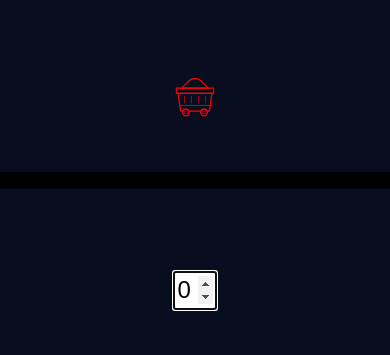
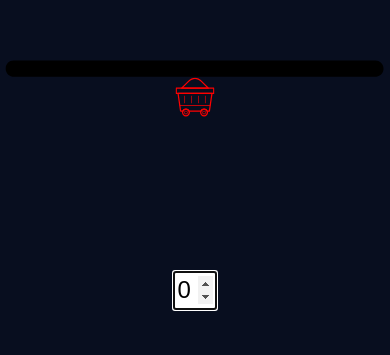
Before and after one commit to GuillaumeLiard/learn-x, a website: page index.html in a window 390 px wide. Shown: the part 489-844 px from the top of the page. Drawn offline with nearby package versions, Linux system fonts and the light colour scheme.

Commit message:
responsive try

```diff
--- a/xr/js/behaviors/masterBehavior.js
+++ b/xr/js/behaviors/masterBehavior.js
@@ -1,23 +1,26 @@
 var MasterBehavior = Mn.Behavior.extend({
     onAttach:function(){
+        this.model.set('tl',new TimelineMax());
         this.config();
         this.model.set('wInit',this.model.get('state1').main.width());
         this.model.set('wGame',this.view.$el.width());
-        this.model.set('tl',new TimelineMax());
 
         this.setPosition();
         _.bindAll(this,'handleResize');
         $(window).on('resize',this.handleResize);
+        this.triggerMethod('game:start');
     },
     setPosition:function(){
         // this.model.get('tl').fromTo(this.ui.path, 0, {fill:color1}, {fill:color5})
         this.model.get('tl').to(this.model.get('state1').main, 0, {left:this.model.get('state1').left, top:this.model.get('state1').top})
-            .to(this.model.get('state1').main, 0, {xPercent:-50, yPercent:-50});
+            .to(this.model.get('state1').main, 0, {xPercent:this.model.get('state1').xPercent, yPercent:this.model.get('state1').yPercent});
         this.handleResize();
     },
     handleResize:function(){
         this.model.set('wGame',this.view.$el.width());
-        var newScale = this.model.get('state1').wPercent*this.model.get('wGame')/this.model.get('wInit');
-        this.model.get('tl').to(this.model.get('state1').main, 0, {scale:newScale});
-    },
+        var scale = this.model.get('state1').wPercent*this.model.get('wGame')/this.model.get('wInit');
+        this.model.get('tl').to(this.model.get('state1').main, 0, {scale:scale});
+        this.model.set('scale',scale);
+        this.triggerMethod('resize:done');
+    }
 });
--- a/xr/js/behaviors/railBehavior.js
+++ b/xr/js/behaviors/railBehavior.js
@@ -1,44 +1,19 @@
-
-var wRail;
-var hRail;
-var wGame;
-var hGame;
-var railTl;
-
-var RailBehavior = Mn.Behavior.extend({
+var RailBehavior = MasterBehavior.extend({
+    model:new Backbone.Model(),
     ui:{
         rail:'#rail',
         path:'#rail g g path'
     },
-    onAttach:function(){
-
-        wRail = this.ui.rail.width();
-        hRail = this.ui.rail.height();
-        wGame = this.view.$el.width();
-        hGame = this.view.$el.height();
-        console.log(wGame);
-        console.log(hGame);
-        console.log(wRail);
-
-        var railPos = 50-((100*wRail/wGame)/2);
-
-        // railTl.to(this.ui.rail, 0, {opacity:1,svgOrigin:"24 30",x:100},"intro1")
-        // // .to(this.ui.rail, 1, {scaleX:scaleXratio,transformOrigin:"57% center"},"intro1")
-        // .to(this.ui.rail, 1, {scaleX:1},"intro1")
-        // .fromTo(this.ui.rail, 1, {stroke:color1,fill:color1}, {stroke:color5,fill:color5},"intro1")
-
-        // .to(this.ui.rail, 1, {scale:0.5,transformOrigin:"right center"},"intro1+=1");
-        // .to(this.ui.rail, 1, {transformOrigin:"left bottom"},"intro1");
-
-        this.setPosition();
+    config:function(){
+        // this.model.set('state1',{main:this.ui.rail,left:"50%", top:"70%",wPercent:1,xPercent:-50, yPercent:-69});
+        // this.model.set('state1',{main:this.ui.rail,left:"50%", top:"70%",wPercent:1,xPercent:-50, yPercent:-50});
+        this.model.set('state1',{main:this.ui.rail,left:"50%", top:"71%",wPercent:1,xPercent:-50, yPercent:-39});
     },
-    setPosition:function(){
-        // var scaleXratio = wGame/wRail;
-        railTl = new TimelineMax();
-        // railTl.to(this.ui.rail, 0, {attr:{x:100, y:-1000}});
-        railTl.to(this.ui.rail, 0, {y:0});
-        railTl.to(this.ui.rail, 0, {scaleX:2});
-        railTl.to(this.ui.rail, 0.1, {yPercent:35});
-        // railTl.to(this.ui.rail, 1, {yPercent:20,scaleY:0.3,transformOrigin:"50% 41%"});
+    onResizeDone:function(){
+        // TweenLite.to(this.ui.rail,0,{scaleY:0.3*this.model.get('scale')});
+        // TweenLite.to(this.ui.rail,3,{rotation:360});
+    },
+    onGameStart:function(){
+        console.log('start');
     }
 });
--- a/xr/styles/custom.css
+++ b/xr/styles/custom.css
@@ -34,8 +34,8 @@ html, body {
 #rail{
 	margin: 0 auto;
 	position:absolute;
-	width: 100%;
-	height: 100%;
+	width: 48px;
+	height: 60px;
 	/*top:70%;*/
 	/*
 	left:40%;
```
Also changed, not shown: xr/js/behaviors/chariotBehavior.js (indentation only).
